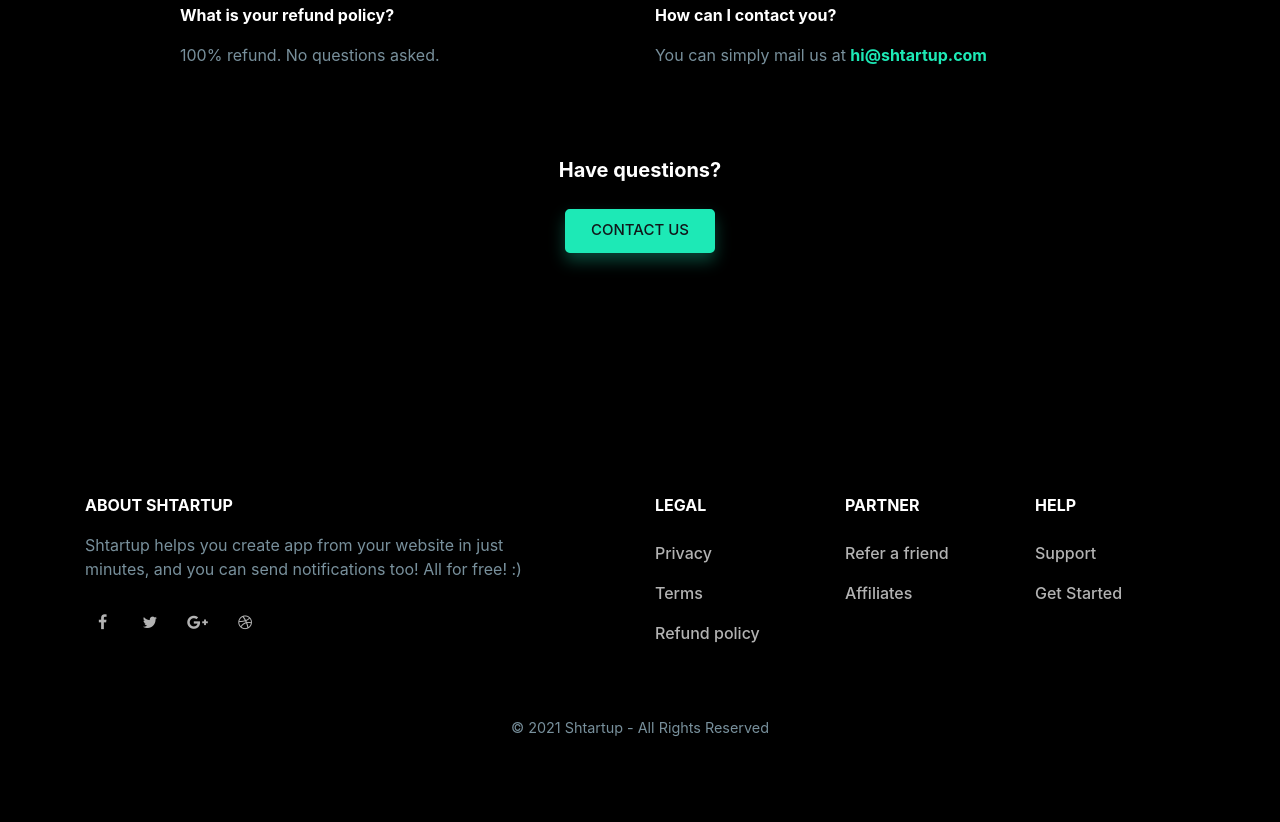
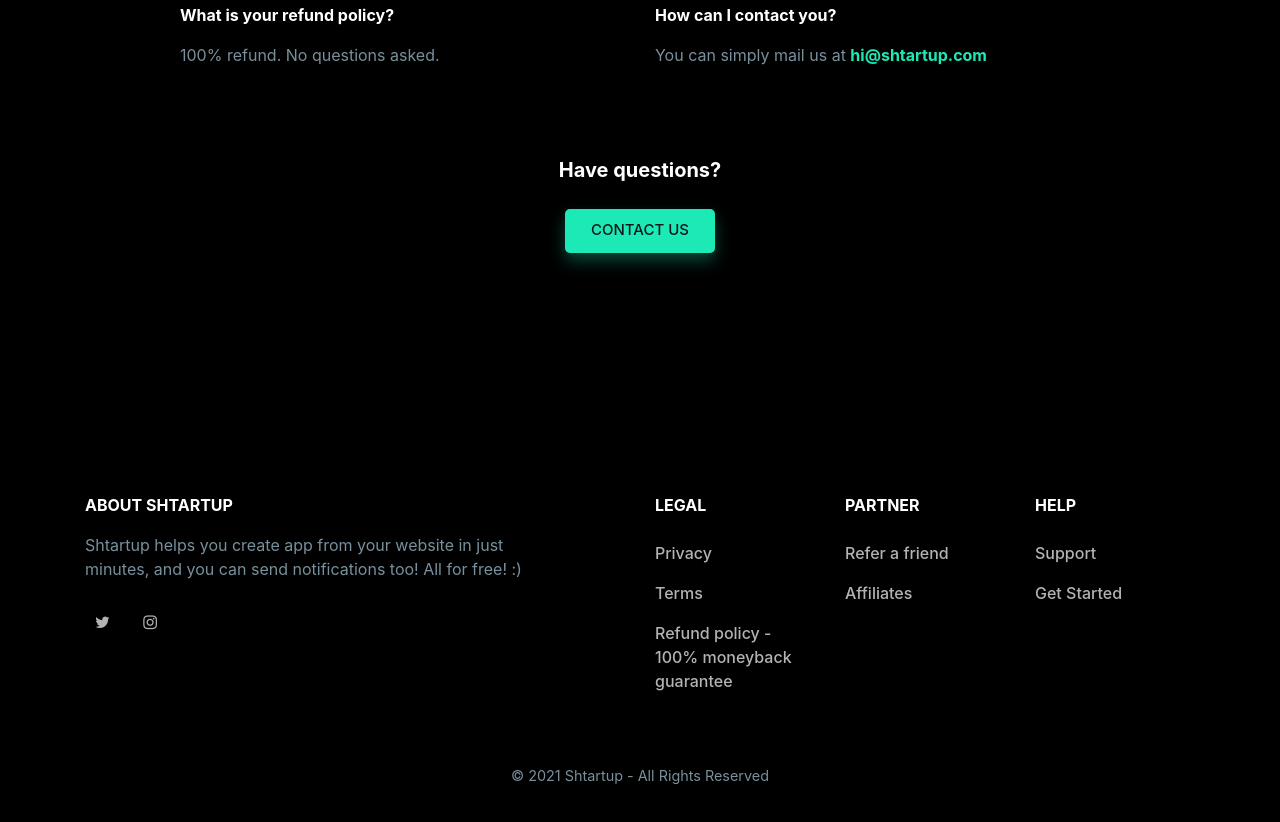
Before and after one commit to architectureastronaut/website, a plain HTML site: page index.html in a window 1280 px wide. Shown: the part 4620-5442 px from the top of the page. Drawn offline with nearby package versions, Linux system fonts and the light colour scheme; a web font is replaced by a local one.

Commit message:
Add files via upload

```diff
--- a/index.html
+++ b/index.html
@@ -485,25 +485,33 @@
             </p>
             <ul class="list-inline social social-sm">
               <li class="list-inline-item">
-                <a href=""><i class="fa fa-facebook"></i></a>
+                <a href="https://twitter.com/shtartup1"
+                  ><i class="fa fa-twitter"></i
+                ></a>
               </li>
               <li class="list-inline-item">
-                <a href=""><i class="fa fa-twitter"></i></a>
-              </li>
-              <li class="list-inline-item">
-                <a href=""><i class="fa fa-google-plus"></i></a>
-              </li>
-              <li class="list-inline-item">
-                <a href=""><i class="fa fa-dribbble"></i></a>
+                <a href="https://www.instagram.com/shtartup"
+                  ><i class="fa fa-instagram"></i
+                ></a>
               </li>
             </ul>
           </div>
           <div class="col-sm-2">
             <h5>Legal</h5>
             <ul class="list-unstyled">
-              <li><a href="#">Privacy</a></li>
-              <li><a href="#">Terms</a></li>
-              <li><a href="#">Refund policy</a></li>
+              <li>
+                <a
+                  href="https://www.privacypolicygenerator.info/live.php?token=B5AmHKMQEMDQnzctv9lk6OVoQz2pHvpp"
+                  >Privacy</a
+                >
+              </li>
+              <li>
+                <a
+                  href="https://www.termsofservicegenerator.net/live.php?token=rrY8D0r9DU85nwlQ4iQBM9Icefv28qK0"
+                  >Terms</a
+                >
+              </li>
+              <li><a href="#">Refund policy - 100% moneyback guarantee</a></li>
             </ul>
           </div>
           <div class="col-sm-2">
```
